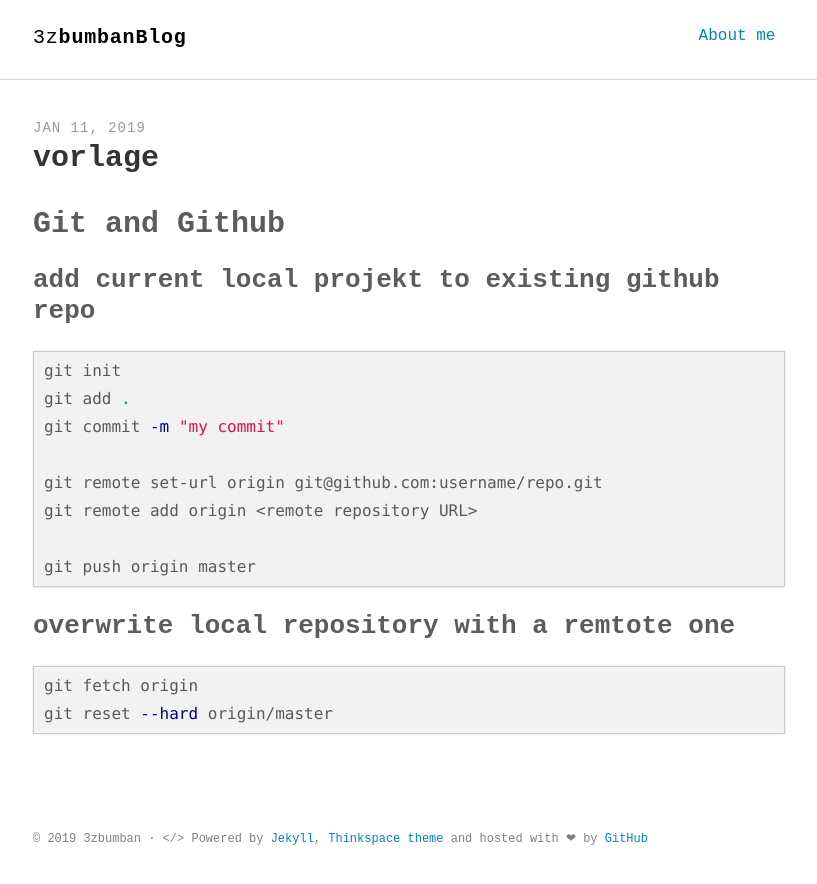
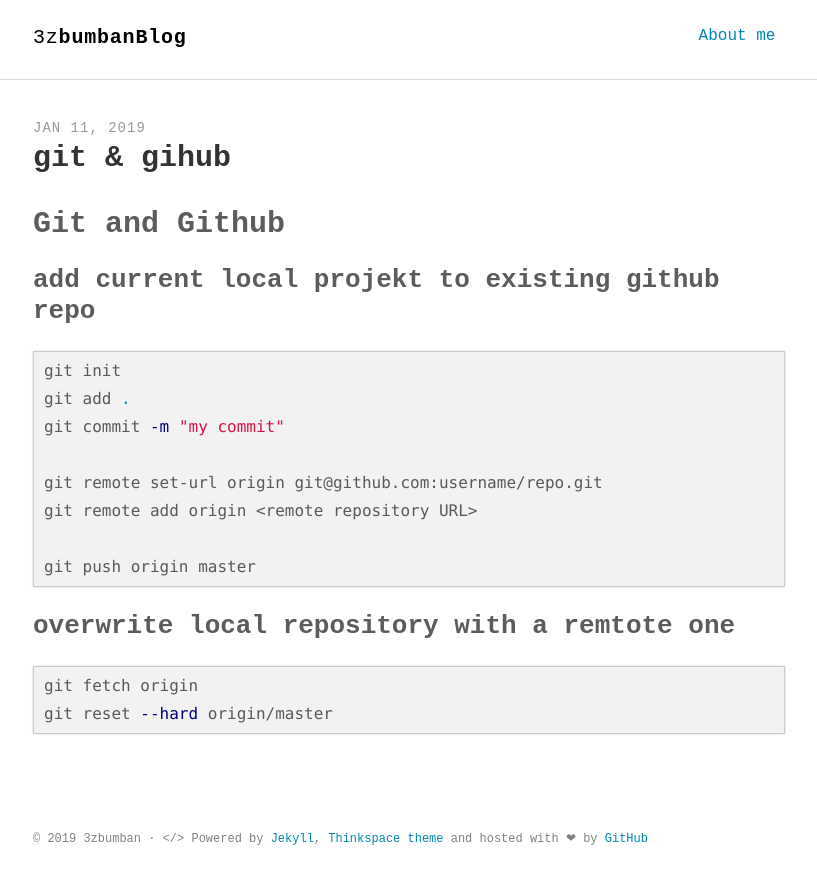
Before and after one commit to 3zbumban/3zbumban.github.io, a Jekyll site: the page built from _posts/2019-01-11-git-and-github.md, in a window 1280 px wide. Shown: the top 884 px of the page, without its empty margins (231-1048 px from the left). Built offline with Jekyll 4.4.1, drawn with Linux system fonts in a browser that asks for light colours; some web fonts are replaced.

Commit message:
publishing...

```diff
--- a/_posts/2019-01-11-git-and-github.md
+++ b/_posts/2019-01-11-git-and-github.md
@@ -1,9 +1,9 @@
 ---
 layout: post
-title: "vorlage"
+title: "git & gihub"
 comments: true
-description: "vorlage"
-keywords: "vorlage"
+description: "git and github routines"
+keywords: "git github cheatsheet"
 ---
 
 # Git and Github
```
